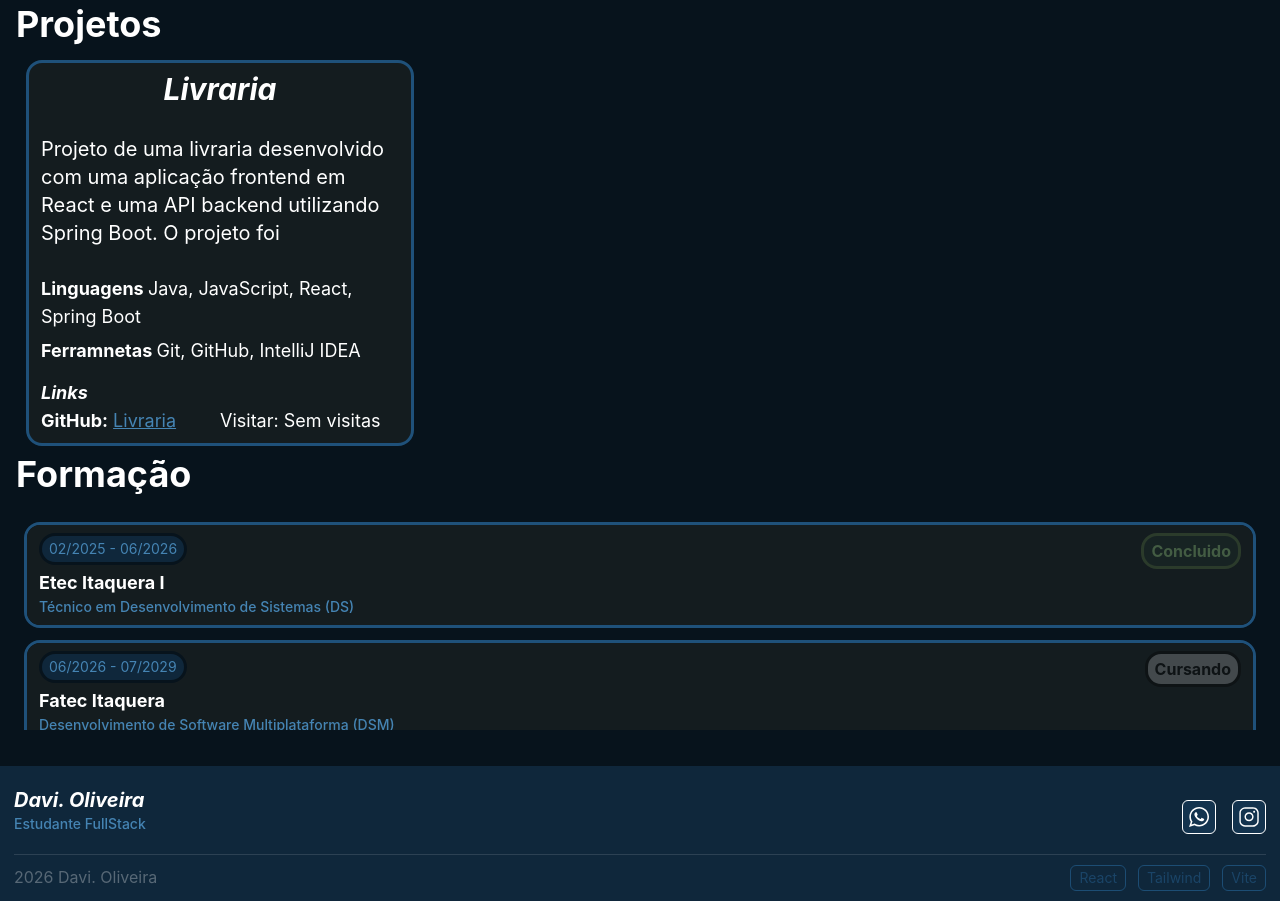
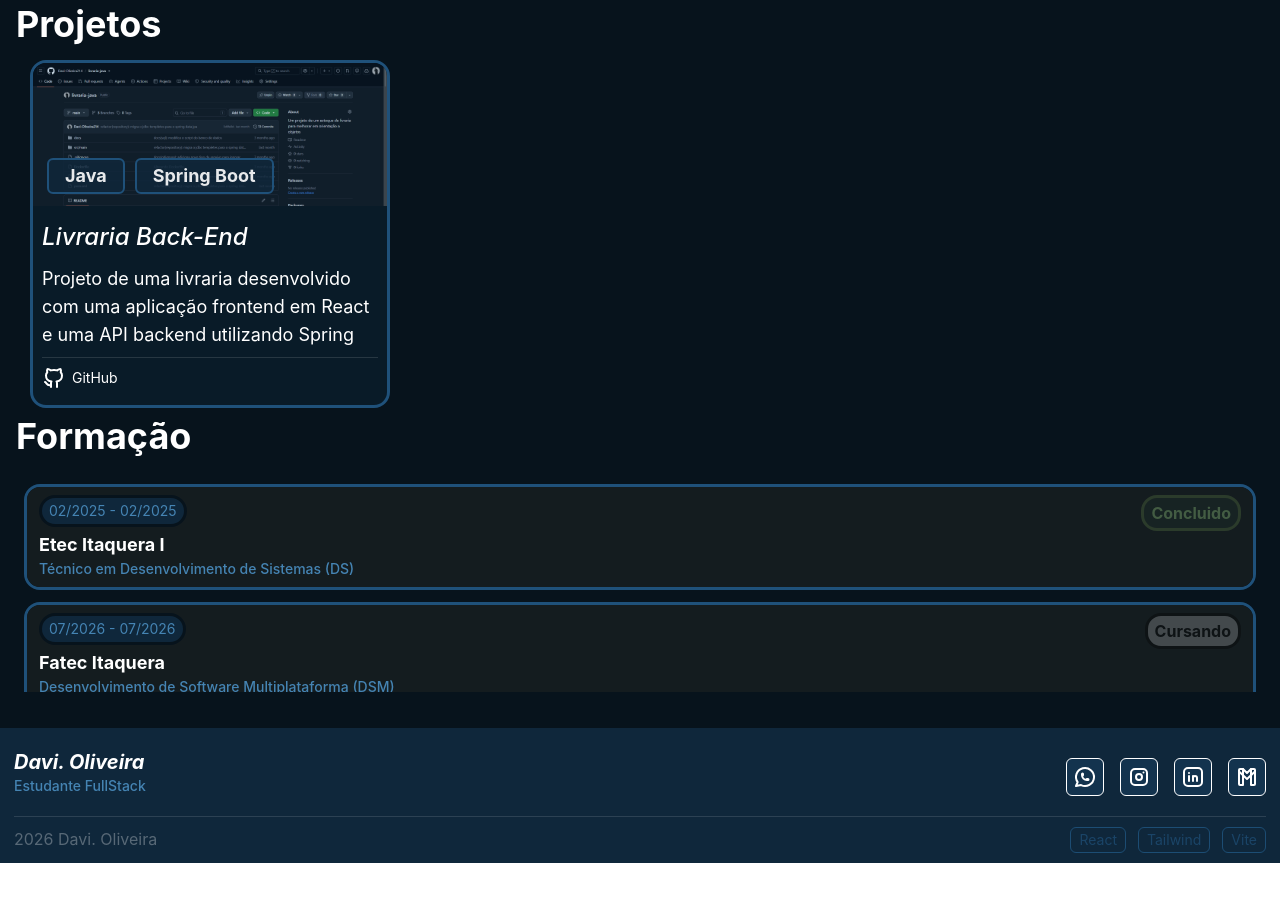
Before and after one commit to Davi-Oliveira214/portifolio, a React (Vite) app: page / in a window 1280 px wide. Shown: the part 1520-2421 px from the top of the page. After the commit the page ends 2383 px from the top, so only its background shows below. Built offline with nearby package versions, Linux system fonts and the light colour scheme; the HTML template or start-up script is replaced by a standard one.

Commit message:
refactor(home): altera card de projetos

```diff
--- a/src/components/Rodape.jsx
+++ b/src/components/Rodape.jsx
@@ -1,4 +1,4 @@
-import { contato } from '../data/contato'
+import { contato } from '../data/contato.js'
 
 export default function Rodape() {
    return (
@@ -8,7 +8,12 @@ export default function Rodape() {
 
             <ul className='flex gap-4 items-end'>
                {contato.map((i) => (
-                  <Item key={i.id} link={i.link} nome={i.nome} img={i.icone} />
+                  <Item
+                     key={i.id}
+                     link={i.link}
+                     nome={i.nome}
+                     Icone={i.Icone}
+                  />
                ))}
             </ul>
          </div>
@@ -33,7 +38,7 @@ function Ferramentas({ nome }) {
    )
 }
 
-function Item({ link, img, nome }) {
+function Item({ link, Icone, nome }) {
    return (
       <li className='p-1.5 border-[0.5px] bg-[rgba(31,81,122,0.3)] hover:bg-[rgba(31,81,122,0.5)] rounded-md text-extra-branco cursor-pointer'>
          <a
@@ -43,7 +48,7 @@ function Item({ link, img, nome }) {
             className='flex items-center gap-2'
             aria-label={nome}
          >
-            <img src={img} alt='' className='w-5 invert' />
+            {<Icone />}
          </a>
       </li>
    )
--- a/src/components/Sessoes/ProjetosSessao.jsx
+++ b/src/components/Sessoes/ProjetosSessao.jsx
@@ -4,22 +4,13 @@ import CardProjeto from '../cards/CardProjeto'
 
 export default function Projetos() {
    return (
-      <div className='w-full px-4 mb-2'>
+      <section className='w-full px-4 mb-2'>
          <Titulo texto={'Projetos'} />
-         <div className='flex w-full overflow-x-scroll gap-4 px-2.5 scrollbar-none scroll-smooth snap-x snap-mandatory'>
+         <ul className='flex w-full overflow-x-scroll gap-4 px-3.5 scrollbar-none scroll-smooth snap-x snap-mandatory'>
             {projetos.map((i) => (
-               <CardProjeto
-                  key={i.projeto}
-                  titulo={i.sobre.titulo}
-                  ferramentas={i.sobre.ferramentas}
-                  gitHub={i.sobre.gitHub}
-                  imgs={i.sobre.imagem}
-                  linguagem={i.sobre.liguagens}
-                  sobre={i.sobre.sobre}
-                  host={i.sobre.link}
-               />
+               <CardProjeto key={i.projeto} item={i} />
             ))}
-         </div>
-      </div>
+         </ul>
+      </section>
    )
 }
--- a/src/components/cards/CardFormacao.jsx
+++ b/src/components/cards/CardFormacao.jsx
@@ -1,12 +1,12 @@
 export default function CardFormacao({ infomacoes }) {
-   const { instituicao, periodo, curso, inicio, fim, descricao, aprendizados } =
+   const { instituicao, curso, inicio, fim, descricao, aprendizados } =
       infomacoes
 
    return (
       <details className='flex flex-col w-full rounded-2xl border-[3px] border-deep-space-blue-800 overflow-hidden bg-deep-space-blue-900 text-extra-branco snap-center'>
          <summary className='list-none flex flex-col px-3 py-2 bg-charcoal-blue-900 cursor-pointer'>
             <div className='flex justify-between'>
-               <PeriodoFormacao data={periodo} />
+               <PeriodoFormacao inicio={inicio} fim={fim} />
                <Status fim={fim} />
             </div>
             <NomeInstituicao instituicao={instituicao} />
@@ -25,38 +25,44 @@ export default function CardFormacao({ infomacoes }) {
 }
 
 function Status({ fim }) {
-   let texto, style
+   let agora = new Date()
+   const dataAtual = `${agora.getFullYear()}-${String(agora.getMonth() + 1).padStart(2, '0')}`
 
-   let agora = new Date()
-   const anoAtual = agora.getFullYear()
-   const mesAtual = String(agora.getMonth() + 1).padStart(2, '0')
-   const dataAtual = `${anoAtual}-${mesAtual}`
+   const concluido = dataAtual >= fim
 
-   const isConcluido = dataAtual >= fim
-
-   if (isConcluido) {
-      texto = 'concluido'
-      style =
-         'text-hunter-green-700 bg-[rgba(36,66,54,0.2)] border-hunter-green-800'
-   } else {
-      texto = 'cursando'
-      style =
-         'text-charcoal-blue-950 bg-[rgba(255,255,255,0.2)] border-charcoal-blue-950'
-   }
+   let style = concluido
+      ? 'text-hunter-green-700 bg-[rgba(36,66,54,0.2)] border-hunter-green-800'
+      : 'text-charcoal-blue-950 bg-[rgba(255,255,255,0.2)] border-charcoal-blue-950'
 
    return (
       <p
          className={`capitalize font-bold p-[3px_7px] border-[3px] rounded-2xl ${style}`}
       >
-         {texto}
+         {concluido ? 'concluido' : 'cursando'}
       </p>
    )
 }
 
-function PeriodoFormacao({ data }) {
+function PeriodoFormacao({ inicio, fim }) {
+   const inicioData = new Date(`${inicio}-01T00:00:00`).toLocaleDateString(
+      'pt-BR',
+      {
+         month: 'numeric',
+         year: 'numeric',
+      },
+   )
+
+   const fimData = new Date(`${inicio}-01T00:00:00`).toLocaleDateString(
+      'pt-BR',
+      {
+         month: 'numeric',
+         year: 'numeric',
+      },
+   )
+
    return (
       <p className='w-max p-[3px_7px] text-sm text-deep-space-blue-700 bg-deep-space-blue-900 border-[3px] border-deep-space-blue-950 rounded-2xl mb-1'>
-         {data}
+         {`${inicioData} - ${fimData}`}
       </p>
    )
 }
--- a/src/components/cards/CardProjeto.jsx
+++ b/src/components/cards/CardProjeto.jsx
@@ -1,90 +1,76 @@
-import { useState } from 'react'
+import { IconExternalLink, IconBrandGithub } from '@tabler/icons-react'
 
-export default function CardProjeto({
-   titulo,
-   sobre,
-   linguagem,
-   ferramentas,
-   gitHub,
-   imgs,
-   host = null,
-}) {
-   const [isImage, setImage] = useState(false)
+export default function CardProjeto({ item }) {
+   const { titulo, descricao, linguagem, gitHub, imagem, visita } = item.sobre
+
    return (
-      <>
-         <div
-            className={`w-97 min-h-95 rounded-2xl overflow-hidden bg-charcoal-blue-900 text-extra-branco snap-center border-[3px] border-deep-space-blue-800`}
-            onClick={() => setImage(!isImage)}
-         >
-            <div
-               className={`${!isImage ? 'flex' : 'hidden'} flex-col h-full justify-between gap-7 px-3 py-2`}
-            >
-               <h3 className='text-center text-3xl font-bold italic'>
-                  {titulo}
-               </h3>
-               <p
-                  className='text-xl h-28 overflow-y-scroll scrollbar-thumb-deep-space-blue-950 scrollbar-thin'
-                  onClick={(e) => e.stopPropagation()}
-               >
-                  {sobre}
+      <li className='w-90 h-87 overflow-hidden rounded-2xl bg-[rgba(31,81,122,0.12)] border-[3px] border-deep-space-blue-800'>
+         <article className='flex flex-col w-full h-full'>
+            <div className='relative w-full h-40 overflow-hidden'>
+               <img
+                  src={imagem}
+                  alt={titulo}
+                  className='h-full w-full object-cover object-top'
+               />
+               <ListaLinguagens lista={linguagem} />
+            </div>
+            <div className='flex flex-col gap-3 flex-1 w-full p-[15px_9px] text-extra-branco'>
+               <p className='text-2xl font-medium italic'>{titulo}</p>
+               <p className='text-lg w-full h-20 overflow-y-scroll scrollbar-thin scrollbar-thumb-deep-space-blue-900'>
+                  {descricao}
                </p>
-               <ol className='grid text-lg gap-1.5'>
-                  <li>
-                     <Info tipo={'linguagens'} texto={linguagem} />
-                  </li>
-                  <li>
-                     <Info tipo={'ferramnetas'} texto={ferramentas} />
-                  </li>
-                  <li
-                     className='grid grid-rows-2 mt-2'
-                     onClick={(e) => e.stopPropagation()}
-                  >
-                     <p className='font-bold italic'>Links</p>
-                     <div className='grid grid-cols-2'>
-                        <p className=''>
-                           <span className='font-bold'>GitHub:</span>{' '}
-                           <Link caminho={gitHub} texto={titulo} />
-                        </p>
-                        <p>
-                           Visitar:
-                           {host ? (
-                              <Link caminho={host} texto={titulo} />
-                           ) : (
-                              ' Sem visitas'
-                           )}
-                        </p>
-                     </div>
-                  </li>
+               <ol className='flex gap-3 pt-2 border-t border-[rgba(255,255,255,0.12)]'>
+                  <Link
+                     caminho={gitHub}
+                     texto={'GitHub'}
+                     Icone={IconBrandGithub}
+                  />
+                  {visita && (
+                     <Link
+                        caminho={visita}
+                        texto={'Visitar'}
+                        Icone={IconExternalLink}
+                     />
+                  )}
                </ol>
             </div>
-            <img
-               src={imgs}
-               alt=''
-               className={`${isImage ? '' : 'hidden'} w-full h-full`}
-            />
-         </div>
-      </>
+         </article>
+      </li>
    )
 }
 
-function Link({ caminho, texto }) {
+function ListaLinguagens({ lista }) {
    return (
-      <a
-         href={caminho}
-         target='_blank'
-         rel='noopener noreferrer'
-         className='underline text-deep-space-blue-700'
-      >
-         {texto}
-      </a>
+      <ul className='absolute flex items-end w-full h-full px-3.5 py-3 gap-2.5 bg-[rgba(31,81,122,0.2)] bottom-0'>
+         {lista.map((l) => (
+            <Item key={`id-${l}`} linguagem={l} />
+         ))}
+      </ul>
    )
 }
 
-function Info({ tipo, texto }) {
+function Item({ linguagem }) {
    return (
-      <p className='capitalize'>
-         <span className='font-bold'>{tipo} </span>
-         {texto}
-      </p>
+      <li className='border-2 border-deep-space-blue-800 bg-[rgba(15,39,59,0.8)] rounded-md px-4 py-0.5'>
+         <p className='text-[rgba(255,255,255,0.9)] font-bold text-lg whitespace-nowrap'>
+            {linguagem}
+         </p>
+      </li>
    )
 }
+
+function Link({ caminho, texto, Icone }) {
+   return (
+      <li className='flex items-center gap-1.5'>
+         {<Icone size={24} />}
+         <a
+            href={caminho}
+            target='_blank'
+            rel='noopener noreferrer'
+            className='text-sm'
+         >
+            {texto}
+         </a>
+      </li>
+   )
+}
--- a/src/data/contato.js
+++ b/src/data/contato.js
@@ -1,17 +1,35 @@
 import whatsapp from '../assets/svg/contato/whatsapp.svg'
 import instagram from '../assets/svg/contato/instagram.svg'
+import {
+   IconBrandInstagram,
+   IconBrandLinkedin,
+   IconBrandWhatsapp,
+   IconBrandGmail,
+} from '@tabler/icons-react'
 
 export const contato = [
    {
       id: 1,
       link: '',
       nome: 'whatsapp',
-      icone: whatsapp,
+      Icone: IconBrandWhatsapp,
    },
    {
       id: 2,
       link: '',
       nome: 'instagram',
-      icone: instagram,
+      Icone: IconBrandInstagram,
+   },
+   {
+      id: 3,
+      link: '',
+      nome: 'linkedln',
+      Icone: IconBrandLinkedin,
+   },
+   {
+      id: 4,
+      link: '',
+      nome: 'email',
+      Icone: IconBrandGmail,
    },
 ]
--- a/src/data/projetos.js
+++ b/src/data/projetos.js
@@ -2,14 +2,15 @@ import livraria from '../assets/img/livraria.png'
 
 export const projetos = [
    {
-      projeto: 'Livraria',
+      projeto: 'Livraria-Java',
 
       sobre: {
-         titulo: 'Livraria',
+         titulo: 'Livraria Back-End',
 
-         sobre: 'Projeto de uma livraria desenvolvido com uma aplicação frontend em React e uma API backend utilizando Spring Boot. O projeto foi desenvolvido com o objetivo de praticar a integração entre frontend e backend, trabalhando com requisições à API e gerenciamento das informações da aplicação.',
+         descricao:
+            'Projeto de uma livraria desenvolvido com uma aplicação frontend em React e uma API backend utilizando Spring Boot. O projeto foi desenvolvido com o objetivo de praticar a integração entre frontend e backend, trabalhando com requisições à API e gerenciamento das informações da aplicação.',
 
-         liguagens: 'Java, JavaScript, React, Spring Boot',
+         linguagem: ['Java', 'Spring Boot'],
 
          ferramentas: 'Git, GitHub, IntelliJ IDEA',
 
@@ -17,7 +18,7 @@ export const projetos = [
 
          imagem: livraria,
 
-         link: '',
+         visita: '',
       },
    },
 ]
```
